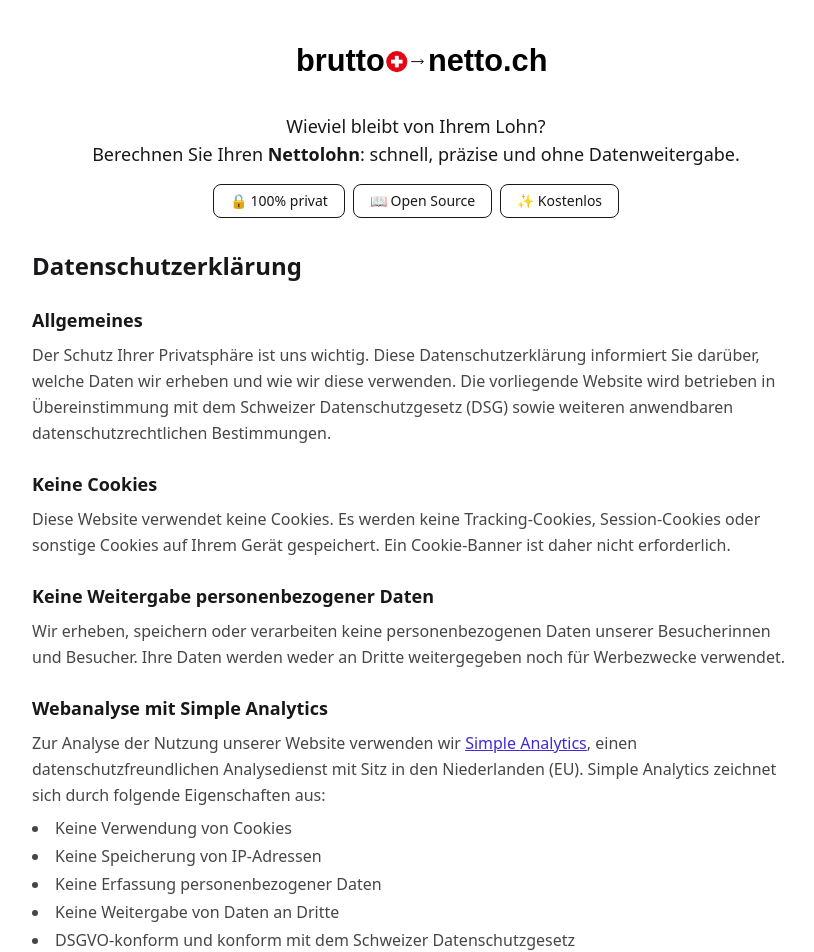
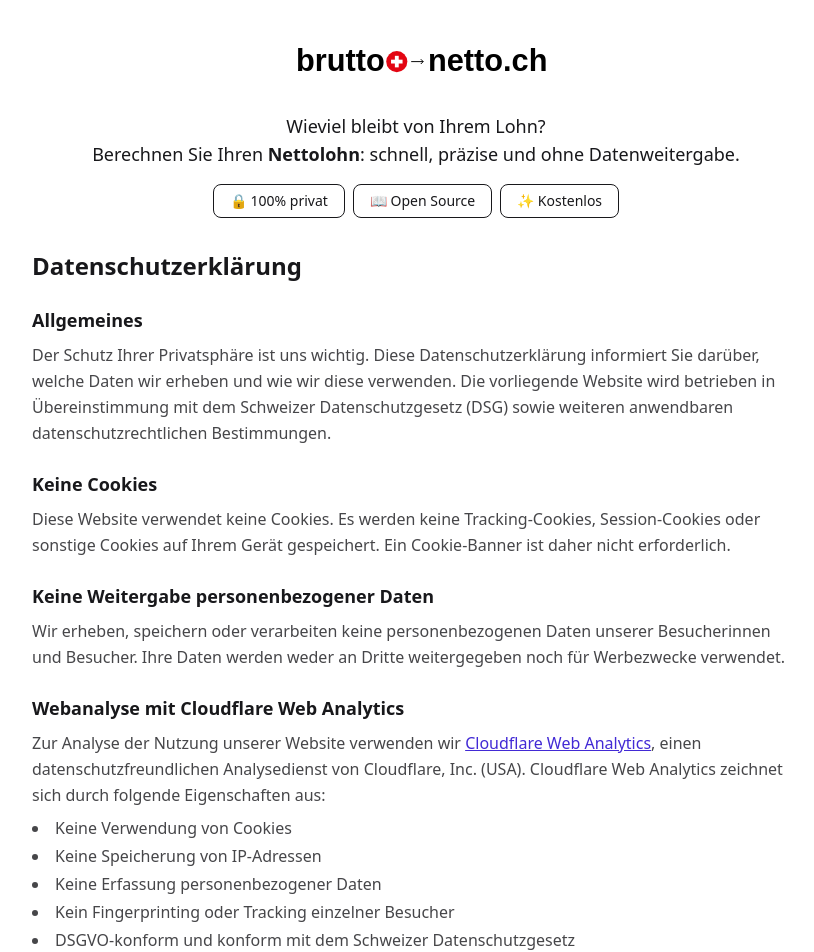
Before and after one commit to mwalterskirchen/brutto-netto.ch, an Angular app: page /datenschutz in a window 1280 px wide. Shown: the top 952 px of the page, without its empty margins (224-1038 px from the left). Built offline with nearby package versions, Linux system fonts and the light colour scheme.

Commit message:
Update privacy policy to reflect the use of Cloudflare Web Analytics and remove Simple Analytics script from index.html

```diff
--- a/src/app/privacy-policy/privacy-policy.component.ts
+++ b/src/app/privacy-policy/privacy-policy.component.ts
@@ -37,23 +37,23 @@ import { RouterLink } from '@angular/router';
       </section>
 
       <section class="mb-6">
-        <h3 class="text-lg font-semibold mb-2">Webanalyse mit Simple Analytics</h3>
+        <h3 class="text-lg font-semibold mb-2">Webanalyse mit Cloudflare Web Analytics</h3>
         <p class="text-base-content/80 leading-relaxed">
           Zur Analyse der Nutzung unserer Website verwenden wir
           <a
-            href="https://www.simpleanalytics.com"
+            href="https://www.cloudflare.com/web-analytics/"
             target="_blank"
             rel="noopener"
             class="link link-primary"
-            >Simple Analytics</a
-          >, einen datenschutzfreundlichen Analysedienst mit Sitz in den Niederlanden (EU). Simple
+            >Cloudflare Web Analytics</a
+          >, einen datenschutzfreundlichen Analysedienst von Cloudflare, Inc. (USA). Cloudflare Web
           Analytics zeichnet sich durch folgende Eigenschaften aus:
         </p>
         <ul class="list-disc list-inside mt-2 text-base-content/80 space-y-1">
           <li>Keine Verwendung von Cookies</li>
           <li>Keine Speicherung von IP-Adressen</li>
           <li>Keine Erfassung personenbezogener Daten</li>
-          <li>Keine Weitergabe von Daten an Dritte</li>
+          <li>Kein Fingerprinting oder Tracking einzelner Besucher</li>
           <li>DSGVO-konform und konform mit dem Schweizer Datenschutzgesetz</li>
         </ul>
         <p class="text-base-content/80 leading-relaxed mt-2">
--- a/src/index.html
+++ b/src/index.html
@@ -81,6 +81,5 @@
   </head>
   <body>
     <app-root></app-root>
-    <script async src="https://scripts.simpleanalyticscdn.com/latest.js"></script>
   </body>
 </html>
```
